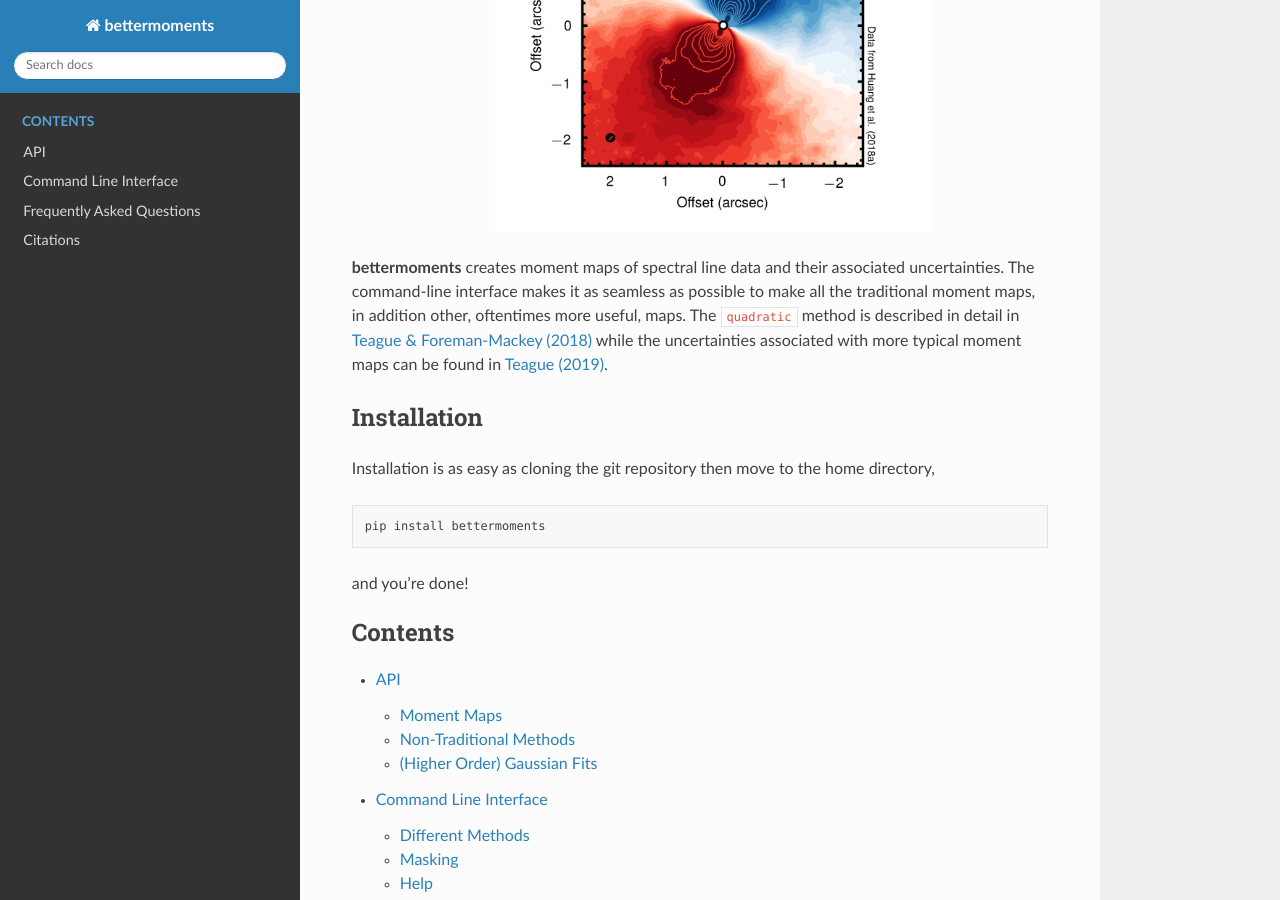
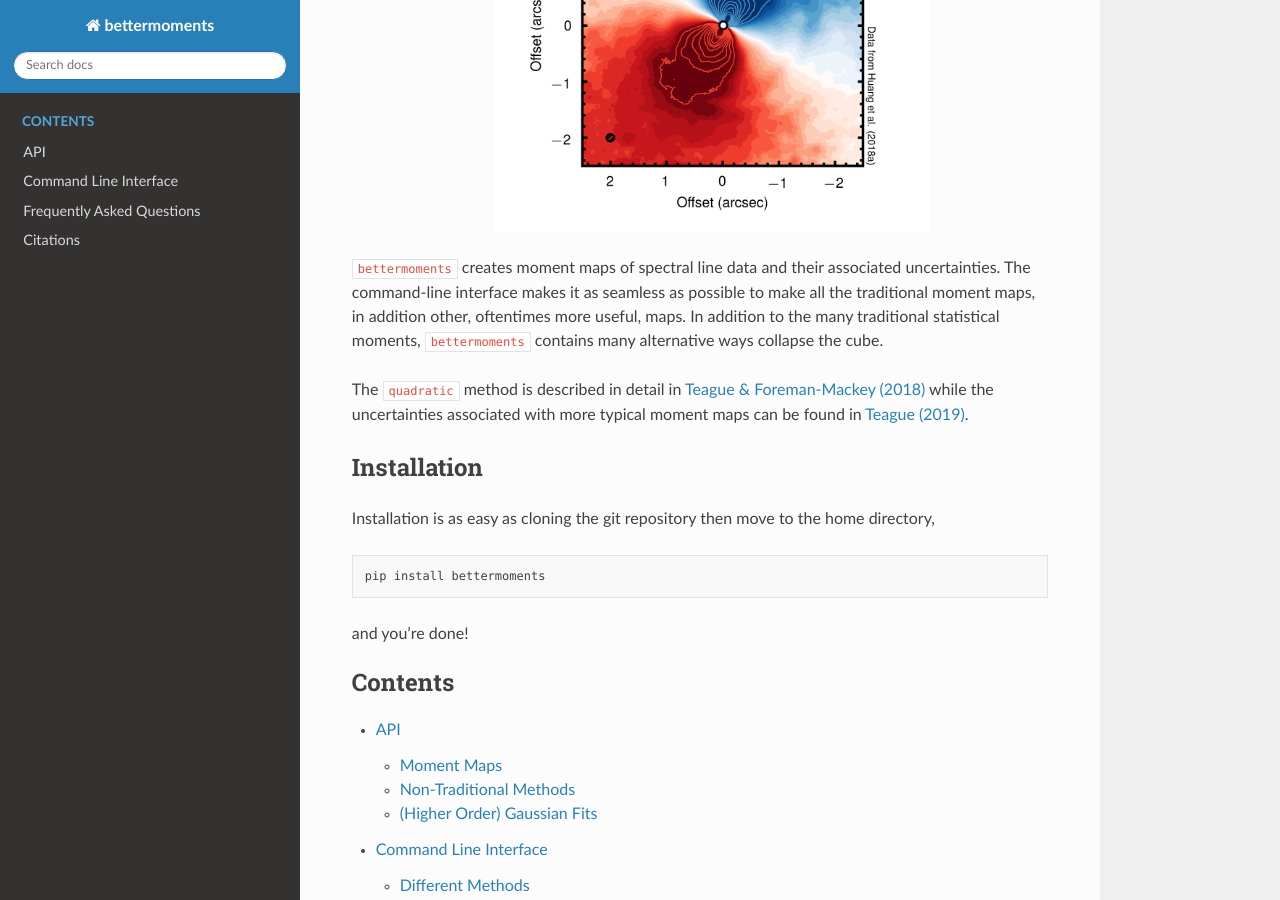
Before and after one commit to richteague/bettermoments, a Sphinx documentation site: the page built from docs/index.rst, in a window 1280 px wide and 900 px high, scrolled down 363 px. Built offline with Sphinx 7.4.7 and the Read the Docs theme 2.0.0, drawn with Linux system fonts in a browser that asks for light colours; formulas are drawn with MathJax 3.

Commit message:
checking FAQ formatting

```diff
--- a/docs/index.rst
+++ b/docs/index.rst
@@ -9,10 +9,13 @@ bettermoments
       :align: center
 
 
-**bettermoments** creates moment maps of spectral line data and their
+``bettermoments`` creates moment maps of spectral line data and their
 associated uncertainties. The command-line interface makes it as seamless as
 possible to make all the traditional moment maps, in addition other, oftentimes
-more useful, maps. The ``quadratic`` method is described in detail in `Teague & Foreman-Mackey
+more useful, maps. In addition to the many traditional statistical moments,
+``bettermoments`` contains many alternative ways collapse the cube.
+
+The ``quadratic`` method is described in detail in `Teague & Foreman-Mackey
 (2018)`_ while the uncertainties associated with more typical moment maps can
 be found in `Teague (2019)`_.
 
--- a/docs/user/command_line.rst
+++ b/docs/user/command_line.rst
@@ -132,4 +132,4 @@ For help with the exact command line options, use
 
 .. code-block:: bash
 
-    bettermoment --help
+    bettermoments --help
--- a/docs/user/faq.rst
+++ b/docs/user/faq.rst
@@ -3,4 +3,7 @@
 Frequently Asked Questions
 ==========================
 
-Coming soon.
+**What's the difference between the ``quadratic`` method and the more typical
+`first`` moment?**
+
+Something.
```
